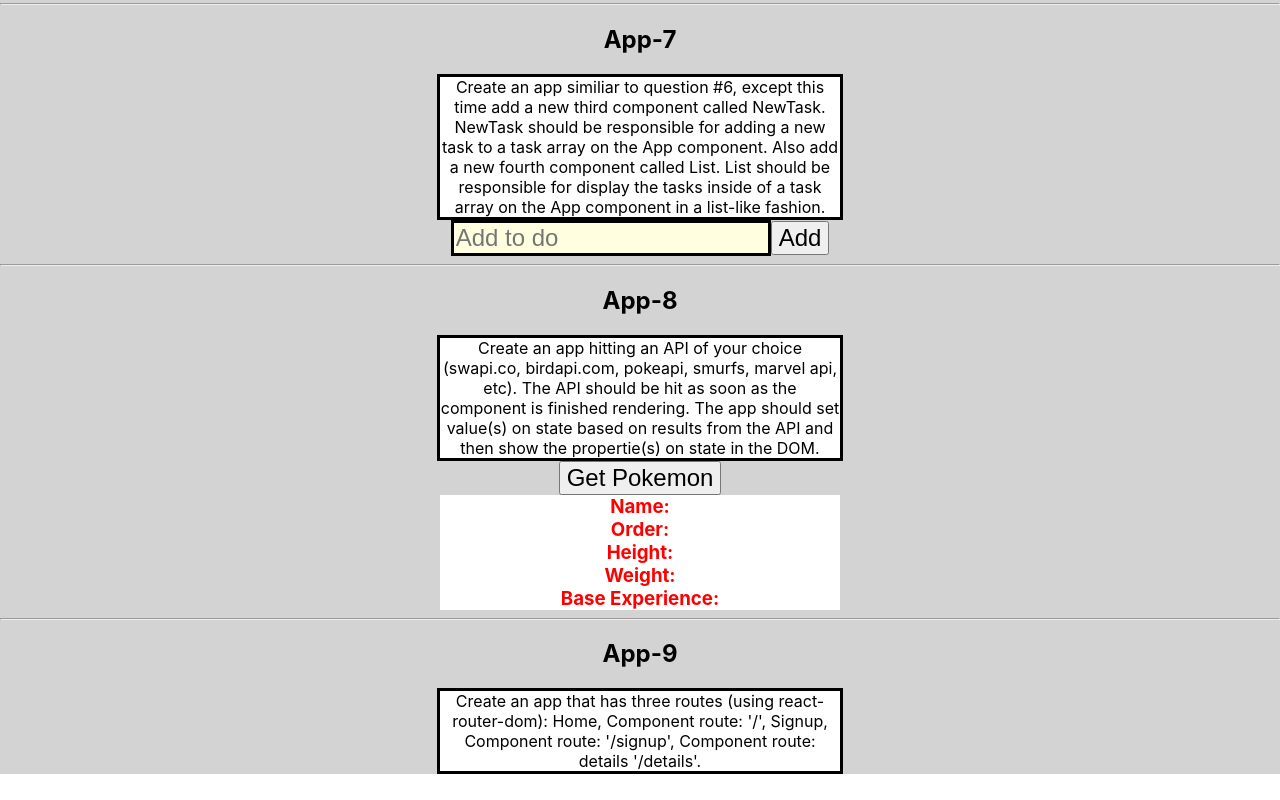
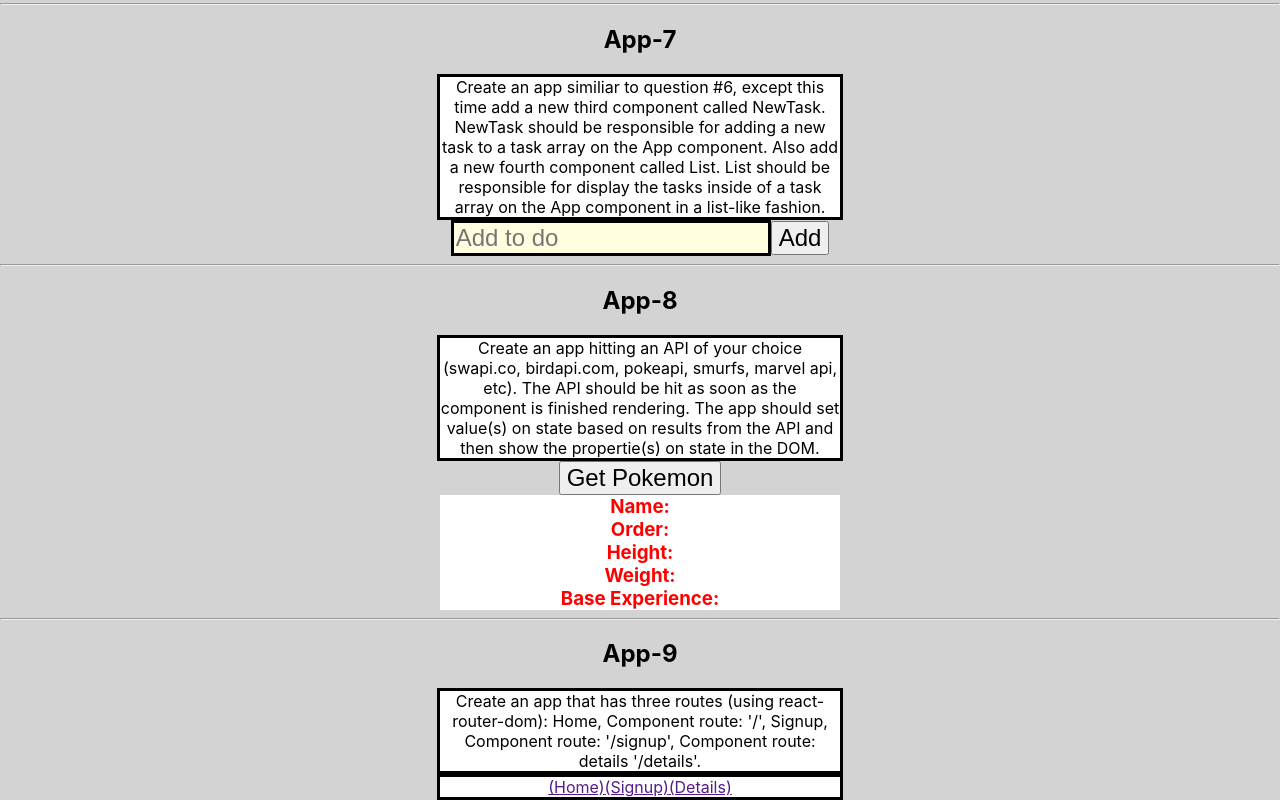
Before and after one commit to fdavison1/react-drills-revisited, a React (Create React App) app: page / in a window 1280 px wide. Shown: the part 1927-2727 px from the top of the page. Before the commit the page ends 2701 px from the top, so only its background shows below. Built offline with nearby package versions, Linux system fonts and the light colour scheme.

Commit message:
app9 stopping point

```diff
--- a/src/components/App8.jsx
+++ b/src/components/App8.jsx
@@ -13,7 +13,7 @@ export default class App8 extends React.Component{
     }
 
     getPokemon(){
-    axios.get(`https://pokeapi.co/api/v2/pokemon/${Math.ceil(Math.random()*964)}`).then(res => {
+    axios.get(`https://pokeapi.co/api/v2/pokemon/${Math.ceil(Math.random()*151)}`).then(res => {
         this.setState({
             pokemon : res.data
             })
--- a/src/components/App9.jsx
+++ b/src/components/App9.jsx
@@ -10,6 +10,9 @@ export default class App9 extends React.Component{
             <div>
                 <h2>App-9</h2>
                 <p>Create an app that has three routes (using react-router-dom): Home, Component route: '/', Signup, Component route: '/signup', Component route: details '/details'.</p>
+                <nav>
+                        <p><a href=''>(Home)</a><a href=''>(Signup)</a><a href=''>(Details)</a></p>
+                </nav>
             </div>
         )
     }
```
